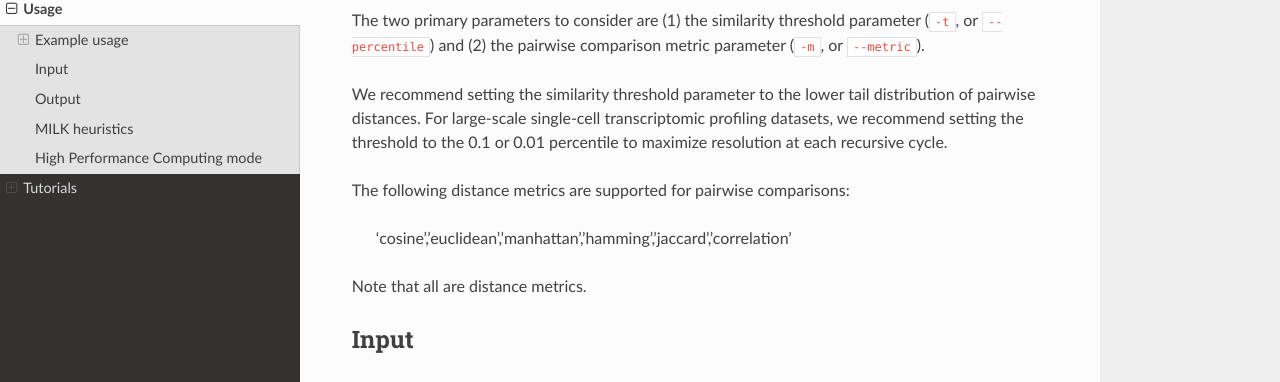
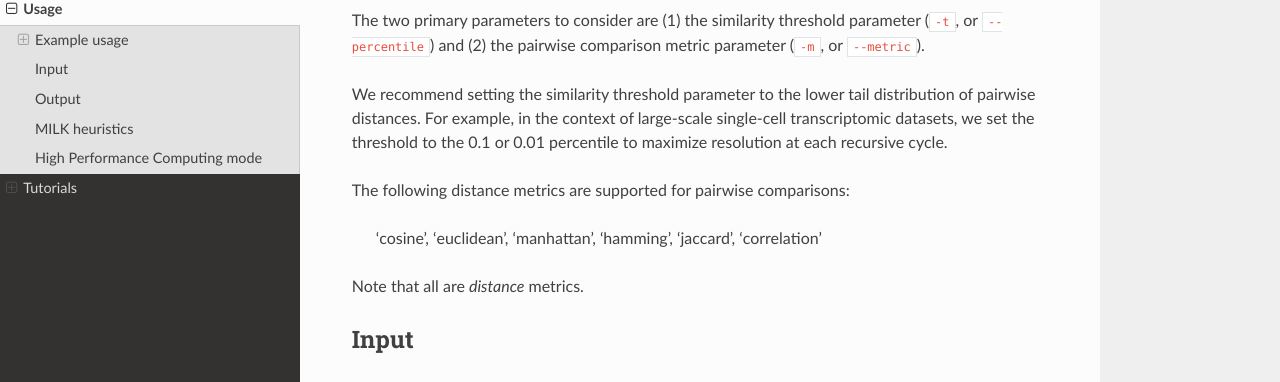
Before and after one commit to yachielab/milk, a Sphinx documentation site: the page built from docs/usage.md, in a window 1280 px wide and 900 px high, scrolled down 1745 px. Shown: the part 173-555 px from the top of the window. Built offline with Sphinx 7.4.7 and the Read the Docs theme 3.1.0, drawn with Linux system fonts in a browser that asks for light colours.

```diff
--- a/docs/usage.md
+++ b/docs/usage.md
@@ -103,13 +103,13 @@ milk -i input.csv
 
 The two primary parameters to consider are (1) the similarity threshold parameter (`-t`, or `--percentile`) and (2) the pairwise comparison metric parameter (`-m`, or `--metric`).
 
-We recommend setting the similarity threshold parameter to the lower tail distribution of pairwise distances. For large-scale single-cell transcriptomic profiling datasets, we recommend setting the threshold to the 0.1 or 0.01 percentile to maximize resolution at each recursive cycle.
+We recommend setting the similarity threshold parameter to the lower tail distribution of pairwise distances. For example, in the context of large-scale single-cell transcriptomic datasets, we set the threshold to the 0.1 or 0.01 percentile to maximize resolution at each recursive cycle.
 
 The following distance metrics are supported for pairwise comparisons:
 
-> 'cosine','euclidean','manhattan','hamming','jaccard','correlation'
+> 'cosine', 'euclidean', 'manhattan', 'hamming', 'jaccard', 'correlation'
 
-Note that all are distance metrics.
+Note that all are *distance* metrics.
 
 ## Input
 
```
Also changed, not shown: docs/tutorials/milk_tutorial_paul15_dataset.md (+1 -1 lines), docs/tutorials/milk_tutorial_pbmc3k_dataset.md (+1 -1 lines).
